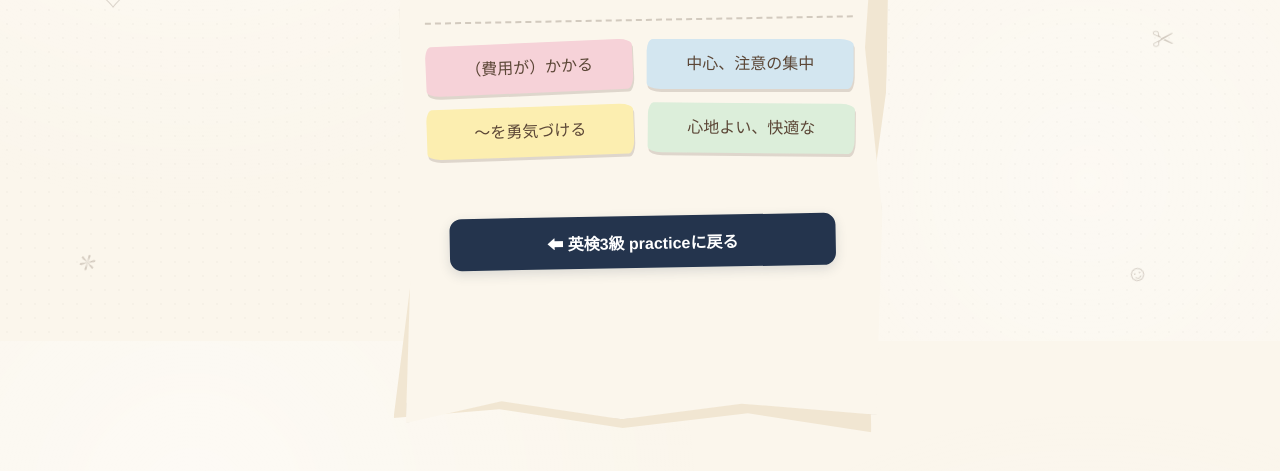
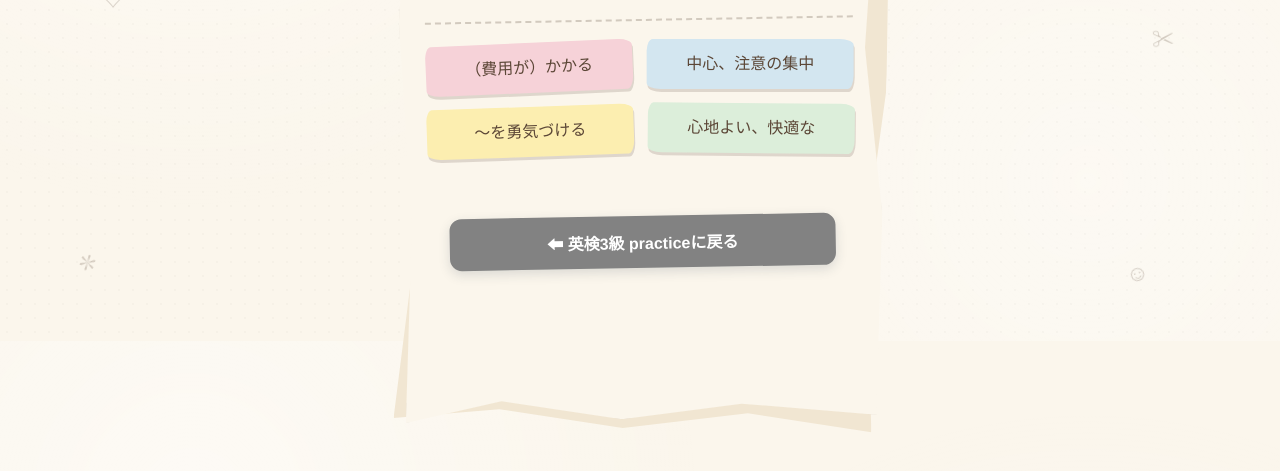
Before and after one commit to kekkoda-lab/riku, a plain HTML site: page quiz2.html in a window 1280 px wide. Shown: the part 459-930 px from the top of the page. Drawn offline with Linux system fonts and the light colour scheme; a web font is replaced by a local one.

Commit message:
Update quiz2.html

```diff
--- a/quiz2.html
+++ b/quiz2.html
@@ -1084,7 +1084,7 @@ function insertReturnLink(){
   link.style.width = '90%';
   link.style.maxWidth = '400px';
   link.style.textAlign = 'center';
-  link.style.background = '#24344D';
+  link.style.background = '#828282';
   link.style.border = 'none';
   link.style.borderRadius = '12px';
   link.style.color = '#FFFFFF';
@@ -1095,8 +1095,8 @@ function insertReturnLink(){
   link.style.transition = 'background 0.2s';
 
   // マウスを乗せたときに少し明るくする設定
-  link.onmouseover = () => link.style.background = '#324665';
-  link.onmouseout = () => link.style.background = '#24344D';
+  link.onmouseover = () => link.style.background = '#626262';
+  link.onmouseout = () => link.style.background = '#828282';
 
   // 選択肢エリア（els.choices）の直後に挿入することで、画像通りの一段上の位置に配置します
   if(els.choices && els.choices.parentNode){
```
